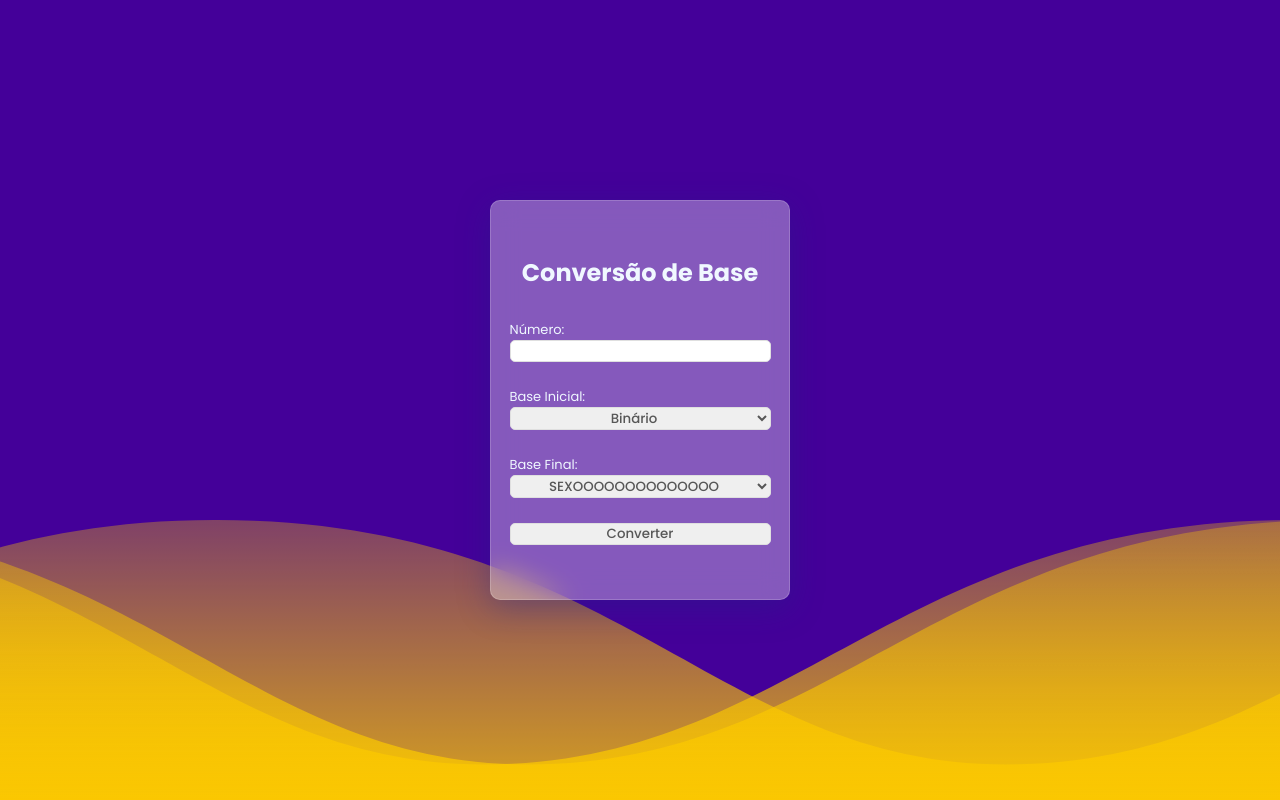
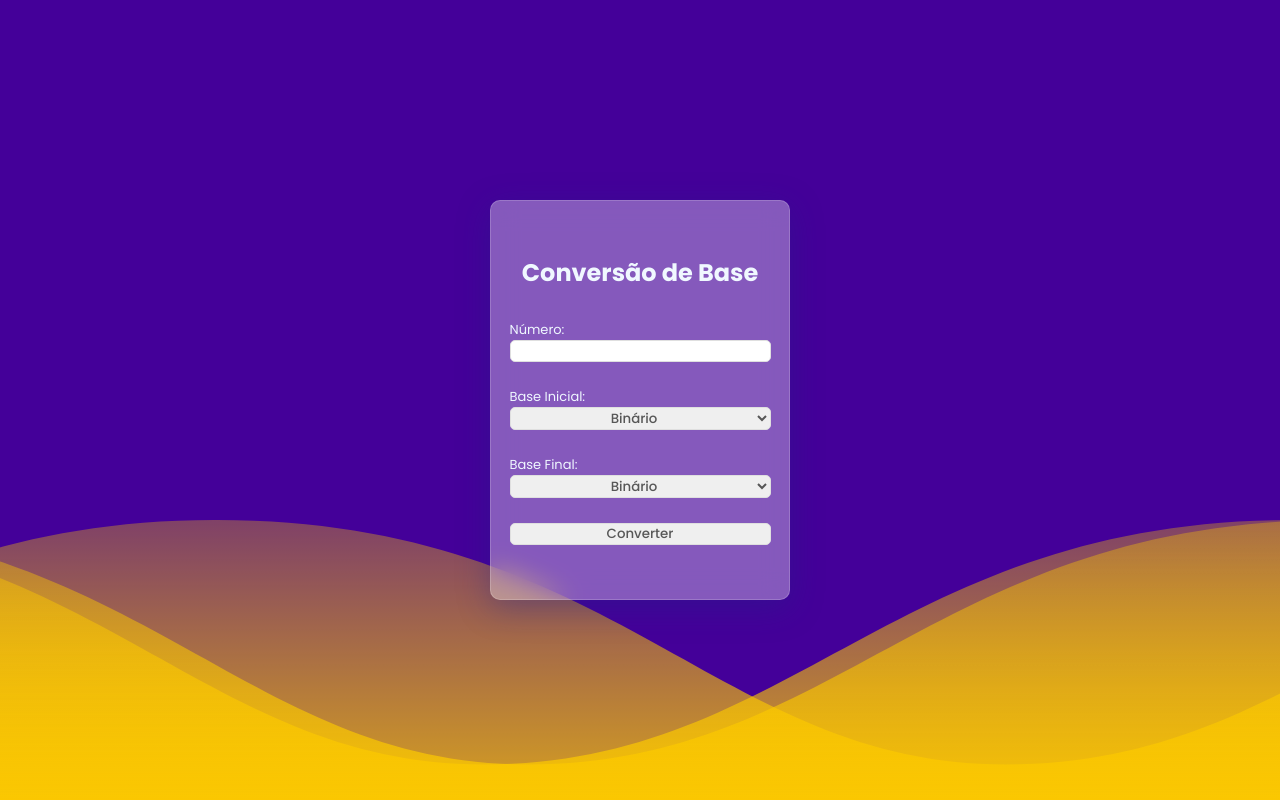
Before and after one commit to DevIcaroo/Projetos-Faculdade, a Flask app: page / in a window 1280 px wide. Run offline with Flask 3, Linux system fonts and the light colour scheme.

Commit message:
recaptulando

```diff
--- a/Projeto Interdisciplinar/Projeto Interdisciplinar/templates/index.html
+++ b/Projeto Interdisciplinar/Projeto Interdisciplinar/templates/index.html
@@ -135,7 +135,7 @@
 
                 <label for="base_final">Base Final:</label>
                 <select id="base_final" name="base_final" required>
-                    <option value="2">SEXOOOOOOOOOOOOOO</option>
+                    <option value="2">Binário</option>
                     <option value="8">Octal</option>
                     <option value="10">Decimal</option>
                     <option value="16">Hexadecimal</option>
```
